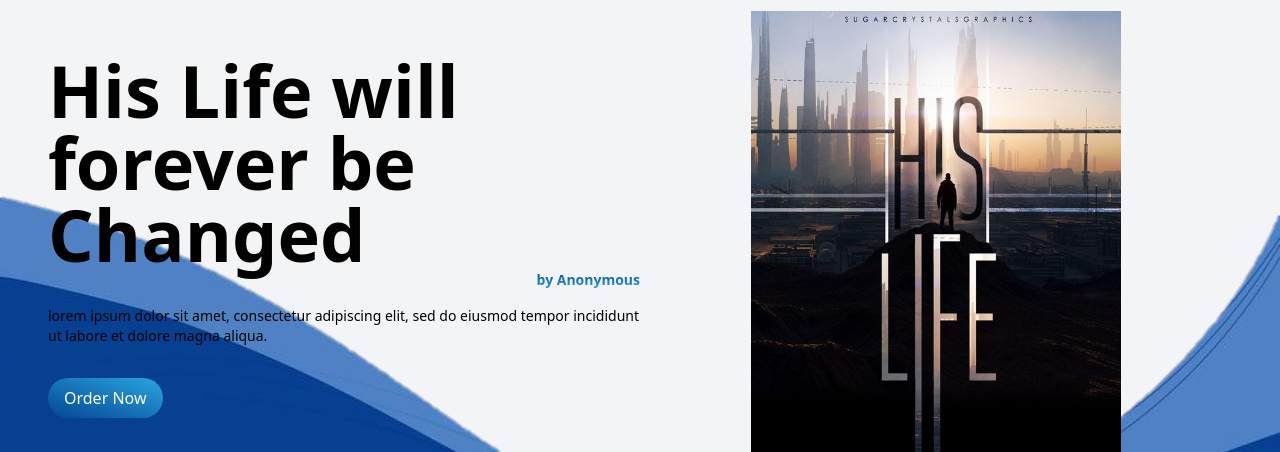
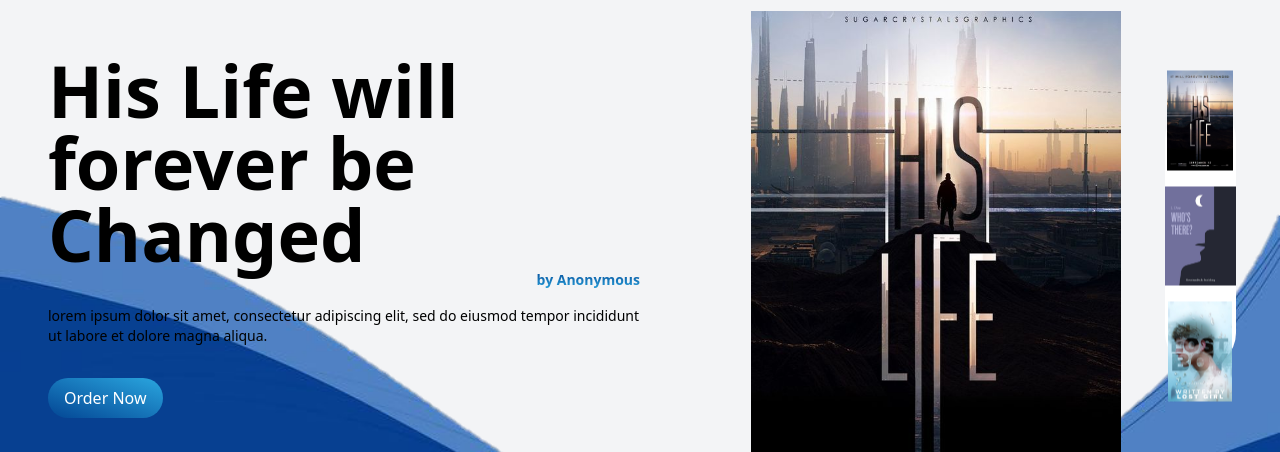
Before and after one commit to G3RGES/book-store, a React (Vite) app: page / in a window 1280 px wide. Shown: the part 161-613 px from the top of the page. Built offline with nearby package versions, Linux system fonts and the light colour scheme.

Commit message:
Update Hero.jsx

```diff
--- a/src/components/Hero.jsx
+++ b/src/components/Hero.jsx
@@ -43,6 +43,14 @@ const Hero = () => {
     // height: "100%",
     width: "100%",
   };
+
+  //! CAN'T GET THE FUNCTION TO WORK PROPERLY
+  // const setImage = () => {
+  //   setImageId(
+  //     ...imageId,
+  //     imageId === 1 ? Book1 : imageId === 2 ? Book2 : Book3
+  //   );
+  // };
 
   return (
     <>
@@ -100,8 +108,31 @@ const Hero = () => {
                   mx-auto  "
                 />
               </div>
-              {/*//* images list */}
-              <div></div>
+              {/* images list */}
+              <div
+                className="flex lg:flex-col lg:top-1/2 lg:-translate-y-1/2
+              lg:py-2 justify-center gap-4 absolute -bottom-[40px]
+              lg:-right-1 bg-white dark:bg-blue-950/10 rounded-full "
+              >
+                {ImageList.map((image) => (
+                  <img
+                    src={image.img}
+                    alt={image.title}
+                    key={image.id}
+                    className="max-w-[100px] h-[100px] object-contain
+                    inline-block hover:scale-110 duration-200"
+                    onClick={() => {
+                      setImageId(
+                        image.id === 1 ? Book1 : image.id === 2 ? Book2 : Book3
+                      );
+                      setTitle(image.title);
+                      setDescription(image.description);
+                      //! CAN'T GET IT TO WORK
+                      // setImage();
+                    }}
+                  />
+                ))}
+              </div>
             </div>
           </div>
         </div>
```
